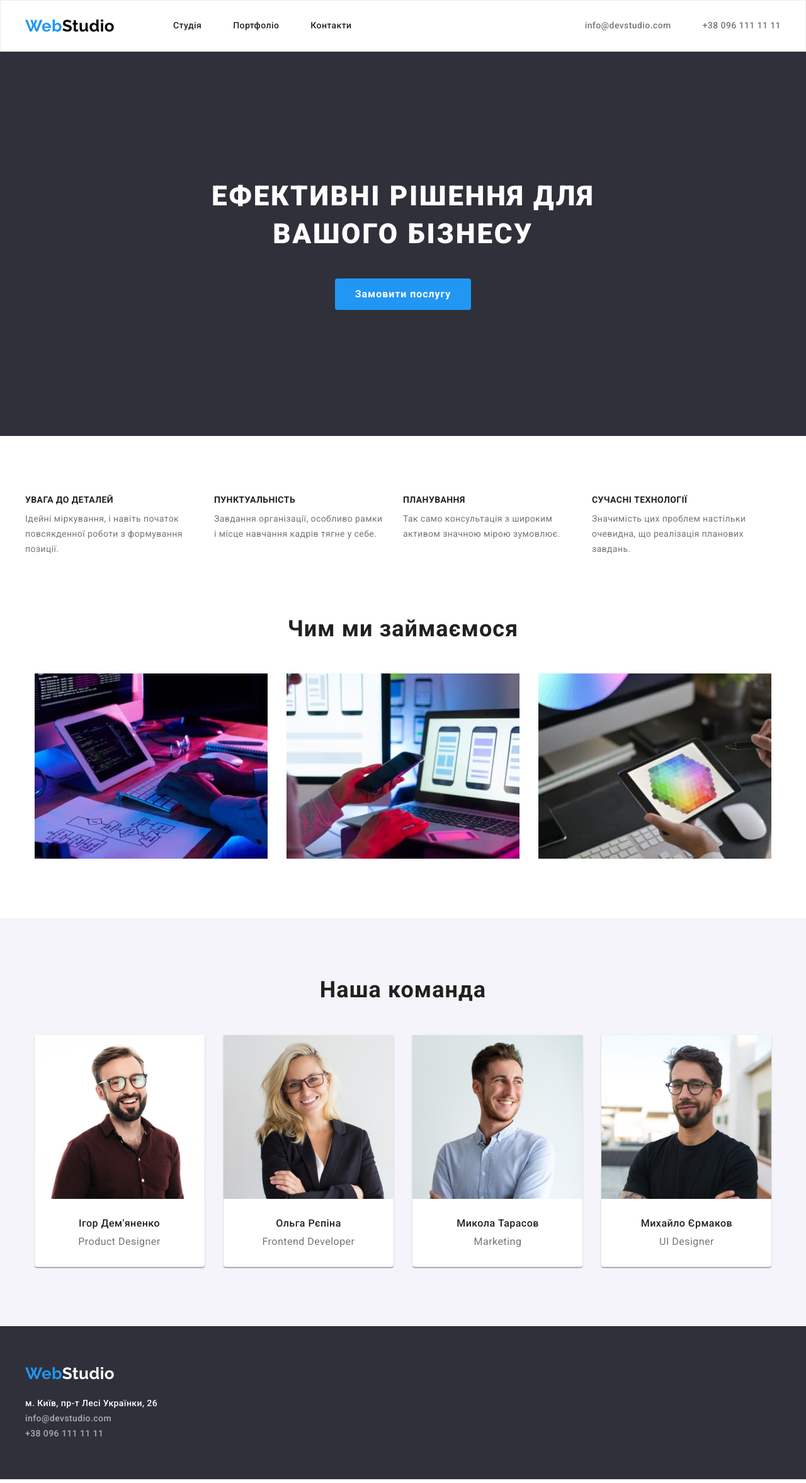
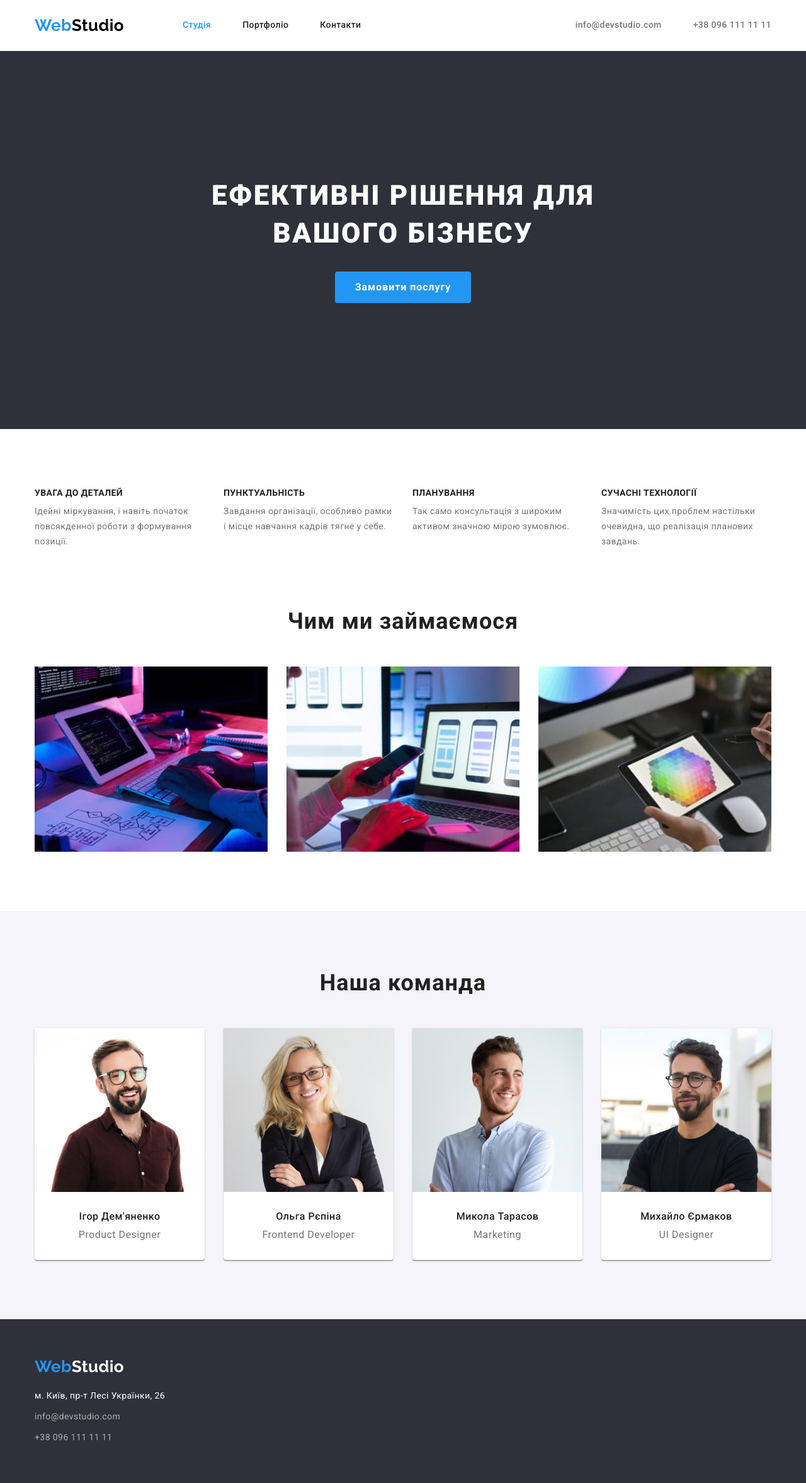
Before and after one commit to Svan7525/goit-markup-hw-03, a plain HTML site: page index.html in a window 1280 px wide. Shown: the whole page at 63% size. Drawn offline with nearby package versions, Linux system fonts and the light colour scheme.

Commit message:
ДЗ 3 правка

```diff
--- a/css/style.css
+++ b/css/style.css
@@ -27,27 +27,6 @@ body {
   letter-spacing: 0.03em;
 }
 
-.container {
-  max-width: 1230px;
-  margin: 0 auto;
-  padding: 0 15px;
-}
-
-ul {
-  list-style: none;
-  margin: 0;
-  padding: 0;
-  font-size: 100%;
-  vertical-align: baseline;
-  background: transparent;
-  border: 0;
-  outline: 0;
-}
-
-img {
-  display: block;
-}
-
 h1,
 h2,
 h3,
@@ -58,9 +37,53 @@ p {
   margin: 0;
 }
 
+ul {
+  list-style: none;
+  margin: 0;
+  padding: 0;
+}
+
+img {
+  display: block;
+  max-width: 100%;
+  height: auto;
+}
+
+address {
+  font-style: normal;
+}
+
+button {
+  display: block;
+  cursor: pointer;
+  border: none;
+  border-radius: 4px;
+}
+
+.section {
+  padding-top: 94px;
+  padding-bottom: 94px;
+}
+
+.container {
+  width: 1200px;
+  margin: 0 auto;
+  padding: 0 15px;
+}
+
+.list {
+  list-style: none;
+  padding-left: 0;
+  margin: 0;
+}
+
+.link {
+  text-decoration: none;
+}
+
 /* header */
 .header {
-  border: 1px solid #ECECEC;
+  border-bottom: 1px solid #ECECEC;
 }
 
 .logo {
@@ -75,7 +98,6 @@ p {
 
 .logo-web {
   color: var(--accent-color);
-
 }
 
 .nav {
@@ -103,7 +125,7 @@ p {
   margin-right: 50px;
 }
 
-.mail {
+.header-mail {
   margin-right: 50px;
 }
 
@@ -114,6 +136,13 @@ p {
 .link {
   display: block;
   padding: 32px 0;
+  /* text-decoration: none; */
+}
+
+.link-current {
+  color: var(--accent-color);
+  text-decoration: none;
+  font-weight: 500;
 }
 
 .site-nav .link,
@@ -124,12 +153,6 @@ p {
   font-weight: 500;
   font-size: 14px;
   line-height: 1.14;
-}
-
-.link-active {
-  color: var(--accent-color);
-  text-decoration: none;
-  font-weight: 500;
 }
 
 .site-nav .link:hover,
@@ -165,10 +188,9 @@ p {
   letter-spacing: 0.06em;
   text-transform: uppercase;
   color: var(--hero-text-color);
-  max-width: 696px;
-  height: 120px;
-  margin: auto;
-  margin-bottom: 40px;
+  width: 696px;
+  margin: 0 auto;
+  margin-bottom: 30px;
 }
 
 .hero-button {
@@ -183,7 +205,7 @@ p {
   text-align: center;
   letter-spacing: 0.06em;
   cursor: pointer;
-  margin: auto;
+  margin: 0 auto;
   display: block;
   border: none;
   padding: 10px 32px;
@@ -227,7 +249,7 @@ p {
   letter-spacing: 0.03em;
   text-transform: uppercase;
   color: var(--title-text-color);
-  padding-bottom: 10px;
+  margin-bottom: 10px;
 }
 
 .benefits-list .text {
@@ -246,7 +268,6 @@ p {
   display: flex;
   flex-wrap: wrap;
   gap: 30px;
-  justify-content: center;
 }
 
 .work-title {
@@ -280,7 +301,6 @@ p {
   display: flex;
   flex-wrap: wrap;
   gap: 30px;
-  justify-content: center;
 }
 
 .team-item {
@@ -309,7 +329,7 @@ p {
 }
 
 .team-signature {
-  padding: 30px 62px;
+  padding: 30px 0;
 }
 
 /* footer */
@@ -329,11 +349,14 @@ footer {
   margin-bottom: 20px;
 }
 
+.footer-item:not(:last-child) {
+  margin-bottom: 9px;
+}
+
 .site-footer .adress,
 .site-footer .mail,
 .site-footer .phone {
   text-decoration: none;
-  font-weight: 500;
   font-size: 14px;
   line-height: 1.71;
 }
@@ -370,13 +393,12 @@ footer {
   display: flex;
   justify-content: center;
   gap: 8px;
-  margin-bottom: 37px;
+  margin-bottom: 50px;
 }
 
 .works-list {
   display: flex;
   flex-wrap: wrap;
-  justify-content: center;
   gap: 30px;
 }
 
@@ -423,6 +445,10 @@ footer {
   width: 370px;
 }
 
+.works-link {
+  text-decoration: none;
+}
+
 .works-item:hover,
 .works-item:focus {
   box-shadow: 0px 4px 4px rgba(0, 0, 0, 0.25);
@@ -433,6 +459,11 @@ footer {
   border-left: 1px solid #EEEEEE;
   border-bottom: 1px solid #EEEEEE;
   border-right: 1px solid #EEEEEE;
+  /* text-decoration: none; */
+}
+
+.works-signature::not(:last-child) {
+  margin-bottom: 4px;
 }
 
 .works-list .title {
--- a/index.html
+++ b/index.html
@@ -16,15 +16,14 @@
 
 <body>
   <header class="header">
-    <div class="container">
-      <div class="header-inner">
+    <div class="container header-inner">
       <nav class="nav">
         <a class="logo" href="./index.html">
           <span class="logo-web">Web</span>Studio
         </a>
         <ul class="site-nav">
           <li class="menu-item">
-              <a class="link link-active" href="./index.html">Студія</a>
+            <a class="link-current" href="./index.html">Студія</a>
           </li>
           <li class="menu-item">
             <a class="link" href="./portfolio.html">Портфоліо</a>
@@ -35,7 +34,7 @@
         </ul>
       </nav>
       <ul class="contacts">
-          <li>
+        <li class="header-mail">
           <a class="mail" href="mailto:info@devstudio.com">info@devstudio.com</a>
         </li>
         <li>
@@ -95,6 +94,7 @@
     </section>
     <!-- Team -->
     <section class="team">
+      <div class="container">
         <h2 class="team-title">Наша команда</h2>
         <ul class="team-list">
           <li class="team-item">
@@ -126,6 +126,7 @@
             </div>
           </li>
         </ul>
+      </div>
     </section>
   </main>
   <!-- Footer -->
@@ -136,15 +137,15 @@
       </a>
       <address>
         <ul class="site-footer">
-          <li>
+          <li class="footer-item">
             <a class="adress" href="https://goo.gl/maps/qVN2PYLP39VzeZfm9" target="_blank" rel="noreferrer noopener">м.
               Київ, пр-т Лесі
               Українки, 26</a>
           </li>
-          <li>
+          <li class="footer-item">
             <a class="mail" href="mailto:info@devstudio.com">info@devstudio.com</a>
           </li>
-          <li>
+          <li class="footer-item">
             <a class="phone" href="tel:+380961111111">+38 096 111 11 11</a>
           </li>
         </ul>
```
Also changed, not shown: portfolio.html (+21 -21 lines). Lines whose indentation alone changed are shown as unchanged.
